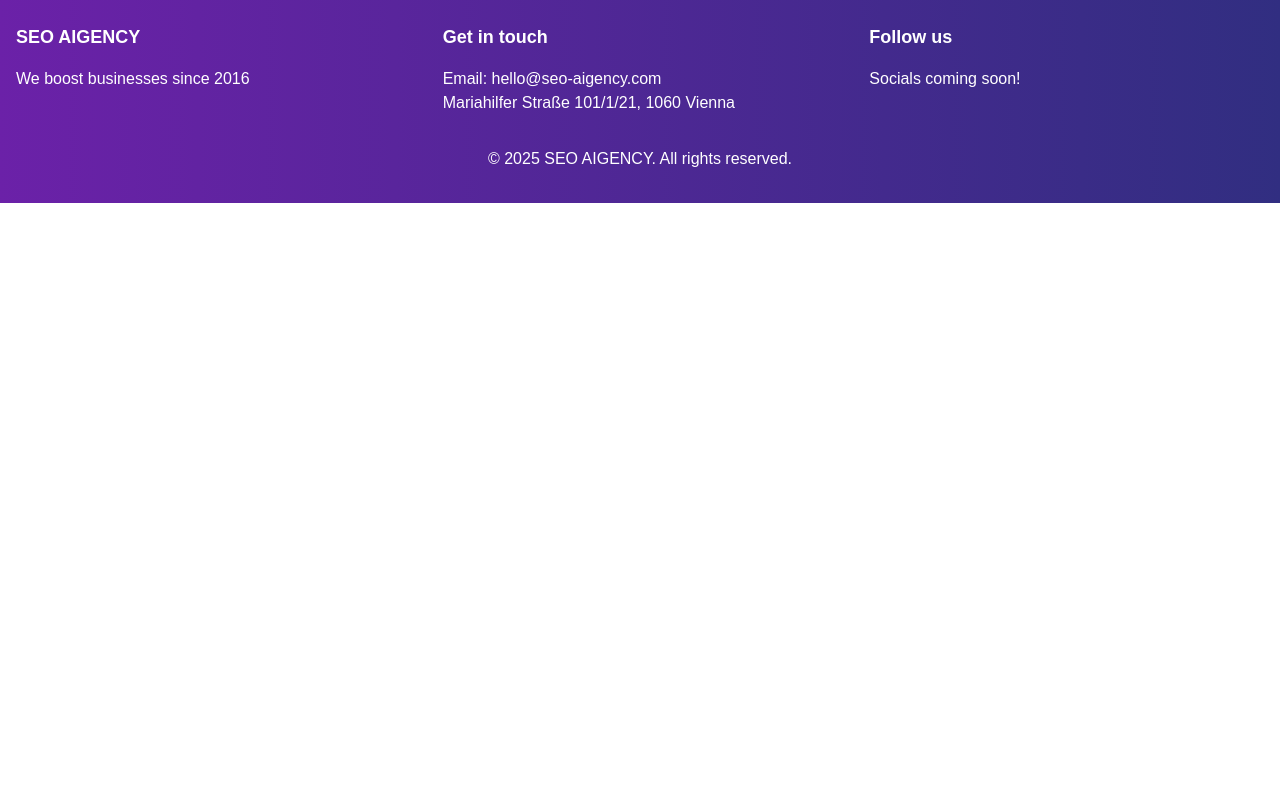
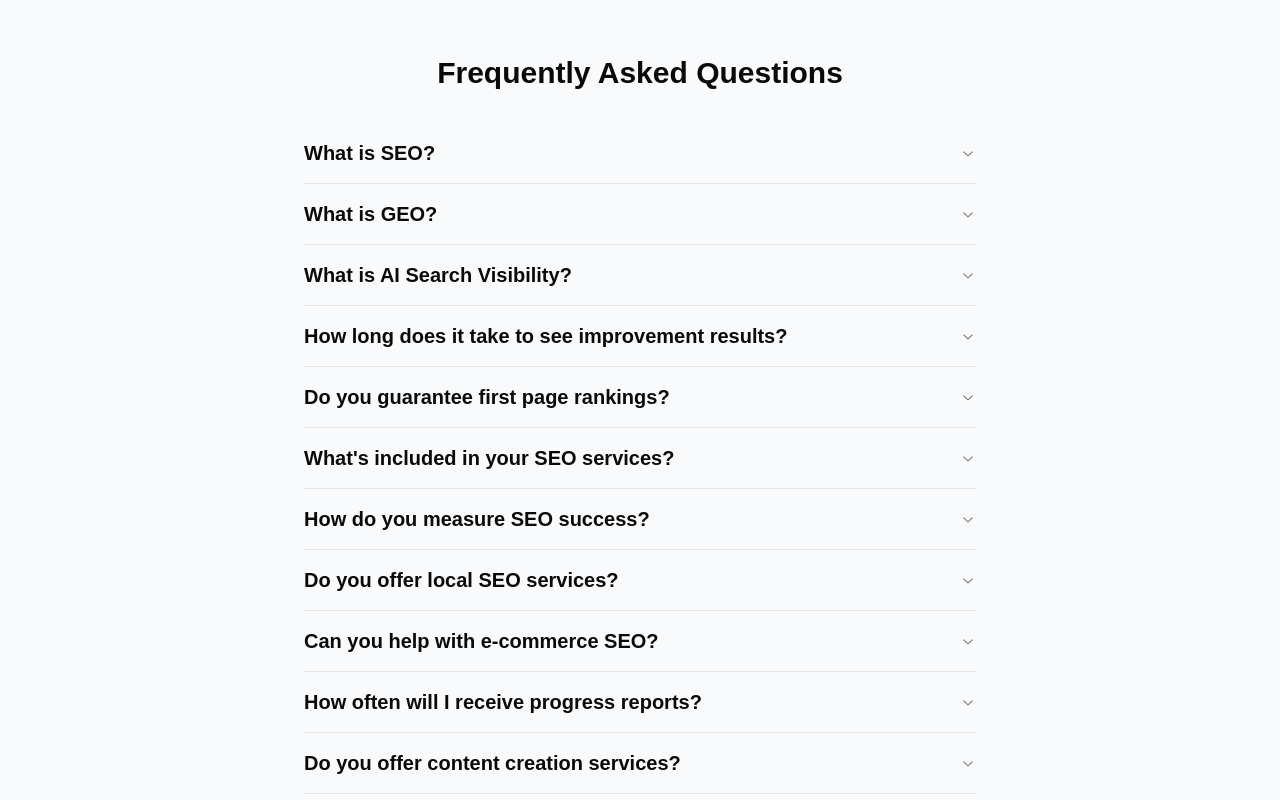
Before and after one commit to heyio/seo-aigency, a Next.js app: page / in a window 1280 px wide. Shown: the part 2780-3580 px from the top of the page. Before the commit the page ends 2983 px from the top, so only its background shows below. Built offline with nearby package versions, Linux system fonts and the light colour scheme.

Commit message:
add faq's

```diff
--- a/app/page.tsx
+++ b/app/page.tsx
@@ -3,6 +3,7 @@
 import Navigation from '../components/organisms/navigation';
 import Hero from '../components/organisms/hero';
 import Services from '../components/organisms/services';
+import FAQ from '../components/organisms/faq';
 import Footer from '../components/organisms/footer';
 
 export default function LandingPage() {
@@ -18,8 +19,8 @@ export default function LandingPage() {
       <TargetAudience />
       <DriveCustomers />
       <WhyChooseUs />
-      <Pricing selectedPlan={selectedPlan} setSelectedPlan={setSelectedPlan} />
-      <FAQ /> */}
+      <Pricing selectedPlan={selectedPlan} setSelectedPlan={setSelectedPlan} /> */}
+      <FAQ />
       <Footer />
     </div>
   );
--- a/components/organisms/faq.tsx
+++ b/components/organisms/faq.tsx
@@ -18,16 +18,18 @@ export default function FAQ() {
   }
 
   const faqs = [
-    { question: "Was ist SEO?", answer: "SEO steht für Suchmaschinenoptimierung. Es ist die Praxis, Ihre Website zu optimieren, um ihre Sichtbarkeit in den Suchergebnissen zu erhöhen." },
-    { question: "Wie lange dauert es, bis man Ergebnisse sieht?", answer: "SEO ist eine langfristige Strategie. Einige Verbesserungen können innerhalb weniger Wochen sichtbar sein, aber signifikante Ergebnisse dauern in der Regel 3-6 Monate." },
-    { question: "Garantieren Sie Platzierungen auf der ersten Seite?", answer: "Wir garantieren keine spezifischen Platzierungen, da Suchmaschinen ihre Algorithmen häufig aktualisieren. Wir garantieren jedoch, die Sichtbarkeit Ihrer Website und den organischen Traffic erheblich zu verbessern." },
-    { question: "Was ist in Ihren SEO-Dienstleistungen enthalten?", answer: "Unsere Dienstleistungen umfassen Keyword-Recherche, On-Page-Optimierung, Content-Erstellung, Linkaufbau und regelmäßige Leistungsberichte. Zusätzlich zu den Checks durch unseren SEO AIGENCY Service, führen wir einen SEO-Check in Ihrem gewählten Intervall durch unser engagiertes Personal durch, führen Optimierungen durch und lassen Ihnen einen Report zukommen." },
-    { question: "Wie messen Sie den SEO-Erfolg?", answer: "Wir verfolgen verschiedene Metriken wie organischen Traffic, Keyword-Rankings, Conversion-Raten und ROI (return-on-investment), um den Erfolg unserer SEO-Kampagnen zu messen." },
-    { question: "Bieten Sie lokale SEO-Dienstleistungen an?", answer: "Ja, wir bieten lokale SEO-Dienstleistungen an, um Unternehmen zu helfen, ihre Sichtbarkeit in den Suchergebnissen zu verbessern." },
-    { question: "Können Sie bei E-Commerce-SEO helfen?", answer: "Wir haben umfangreiche Erfahrung in der Optimierung von E-Commerce-Websites, um die Sichtbarkeit von Produkten zu verbessern und den Umsatz zu steigern." },
-    { question: "Wie oft erhalte ich Fortschrittsberichte?", answer: "Wir stellen detaillierte monatliche Berichte zur Verfügung, aber Sie haben jederzeit Zugriff auf Echtzeit-Dashboards, um Ihren Fortschritt zu verfolgen." },
-    { question: "Bieten Sie Content-Erstellungsdienste an?", answer: "Ja, wir bieten Content-Erstellungsdienste als Teil unserer SEO-Pakete an. Dazu gehören u.a. Umformulierungen von Inhalten auf Ihrer Website sodass Kunden sie besser finden können." },
-    { question: "Was macht Ihre SEO-Agentur anders als andere?", answer: "Wir kombinieren fortschrittliche SEO-Techniken mit personalisierten Strategien und Kundenservice, um herausragende Ergebnisse für unsere Kunden zu erzielen." }
+    { question: "What is SEO?", answer: "SEO stands for Search Engine Optimization. It's the practice of optimizing your website to increase its visibility in search engine results pages." },
+    { question: "What is GEO?", answer: "GEO stands for Generative Engine Optimization. It's the practice of making a brand or business visible to AI search engines like ChatGPT, Google Gemini or Perplexity, in order to get recommended by AI's upon the user's interactions." },
+    { question: "What is AI Search Visibility?", answer: "AI Search Visibility: Businesses get recommended by AI engines as users interact with them. Engines can be such as ChatGPT, Google Gemini or Perplexity." },
+    { question: "How long does it take to see improvement results?", answer: "SEO is a long-term strategy. While some improvements can be seen within a few weeks, significant results typically take 3-6 months. When it comes to GEO the timeframes are similar to SEO updates, but we've also seen updates earlier as in a few days — simply put, it depends when an AI model is being updated." },
+    { question: "Do you guarantee first page rankings?", answer: "We don't guarantee specific rankings as search engines frequently update their algorithms. However, we do guarantee to significantly improve your website's visibility and organic traffic." },
+    { question: "What's included in your SEO services?", answer: "Our services include keyword research, on-page optimization, content creation, link building, and regular performance reporting." },
+    { question: "How do you measure SEO success?", answer: "We track various metrics including organic traffic, keyword rankings, conversion rates, and ROI to measure the success of our SEO campaigns." },
+    { question: "Do you offer local SEO services?", answer: "Yes, we offer local SEO services to help businesses improve their visibility in local search results." },
+    { question: "Can you help with e-commerce SEO?", answer: "We have extensive experience in optimizing e-commerce websites to improve product visibility and increase sales." },
+    { question: "How often will I receive progress reports?", answer: "We provide detailed monthly reports, but you'll have access to real-time dashboards to track your progress at any time." },
+    { question: "Do you offer content creation services?", answer: "Yes, we offer content creation services as part of our SEO packages. This includes blog posts, articles, and other types of content." },
+    { question: "What makes your SEO agency different from others?", answer: "We combine cutting-edge SEO techniques with personalized strategies and exceptional customer service to deliver outstanding results for our clients." }
   ]
 
   return (
@@ -40,7 +42,7 @@ export default function FAQ() {
     >
       <div className="container mx-auto px-4">
         <motion.h2 className="text-3xl font-bold mb-8 text-center" variants={fadeInUp}>
-          Häufig gestellte Fragen
+          Frequently Asked Questions
         </motion.h2>
         <motion.div variants={fadeInUp}>
           <Accordion type="single" collapsible className="w-full max-w-2xl mx-auto">
```
